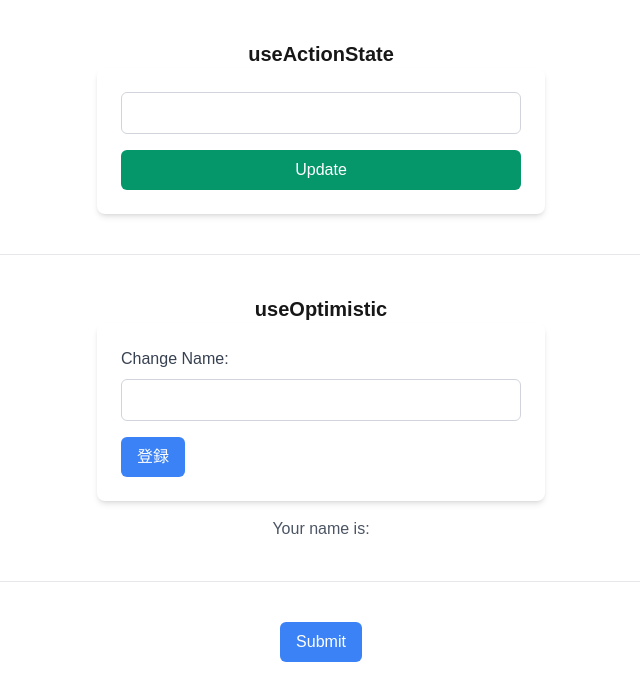
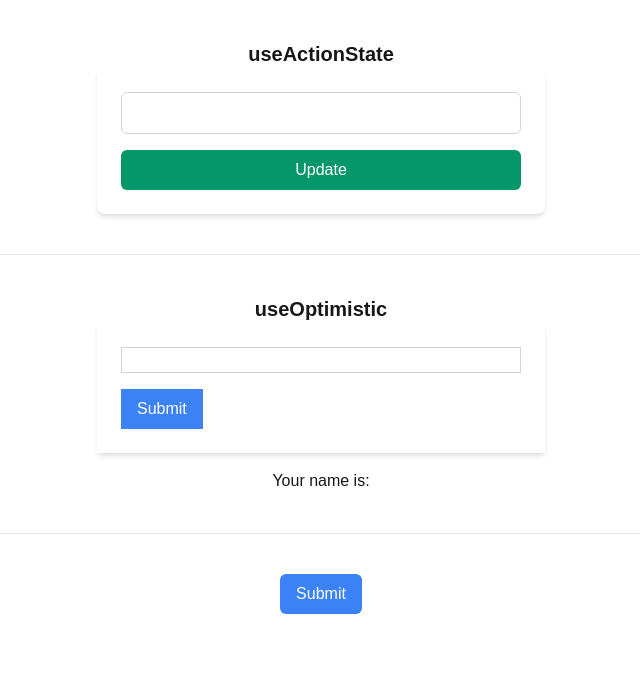
Before and after one commit to hukuryo/React19-stable, a Next.js app: page / in a window 1280 px wide. Shown: the top 700 px of the page, without its empty margins (319-959 px from the left). Built offline with nearby package versions, Linux system fonts and the light colour scheme.

Commit message:
fix useOptimistic

```diff
--- a/components/useOptimisticDemo.tsx
+++ b/components/useOptimisticDemo.tsx
@@ -6,12 +6,14 @@ async function updateName(name: string) {
 }
 
 export const UseOptimisticDemo = () => {
+  const [name, setName] = useState("");
   const [optimisticName, setOptimisticName] = useOptimistic("");
 
   const submitAction = async (formData: FormData) => {
     const newName = formData.get("name") as string;
     setOptimisticName(newName);
     const updatedName = await updateName(newName);
+    await setName(updatedName);
   };
 
   return (
@@ -19,28 +21,24 @@ export const UseOptimisticDemo = () => {
       <h1 className="flex justify-center font-bold text-xl">useOptimistic</h1>
       <form
         action={submitAction}
-        className="space-y-4 bg-white p-6 shadow-md rounded-lg max-w-md mx-auto"
+        className="space-y-4 bg-white p-6 shadow-md max-w-md mx-auto"
       >
         <div className="flex flex-col">
-          <label htmlFor="name" className="mb-2 font-medium text-gray-700">
-            Change Name:
-          </label>
           <input
             type="text"
             name="name"
-            className="border border-gray-300 rounded-md p-2 focus:outline-none focus:ring-2 focus:ring-blue-500 focus:border-blue-500"
+            className="border border-gray-300 "
             disabled={"" !== optimisticName}
           />
         </div>
-        <button
-          type="submit"
-          className="bg-blue-500 text-white py-2 px-4 rounded-md hover:bg-blue-600 focus:outline-none focus:ring-2 focus:ring-blue-500 focus:ring-offset-2"
-        >
-          登録
+        <button type="submit" className="bg-blue-500  text-white py-2 px-4  ">
+          Submit
         </button>
       </form>
-      <p className="mt-4 text-gray-600 text-center">
-        Your name is: <span className="font-semibold">{optimisticName}</span>
+      <p className="mt-4 text-center">
+        Your name is:{" "}
+        <span className="font-semibold text-red-500">{optimisticName}</span>
+        <span className="font-semibold text-blue-500">{name}</span>
       </p>
     </div>
   );
```
